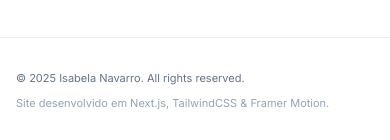
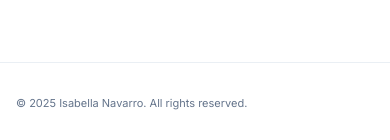
Before and after one commit to vanessapeq/isabella-navarro, a Next.js app: page / in a window 390 px wide. Shown: the part 701-841 px from the top of the page. Built offline with nearby package versions, Linux system fonts and the light colour scheme.

Commit message:
chore: final cleanup of footer, name spelling, and gallery responsiveness

```diff
--- a/app/bio/page.tsx
+++ b/app/bio/page.tsx
@@ -89,7 +89,7 @@ export default function BioPage() {
           >
             <Image
               src="/images/IsabellaNavarro_PremioBrasileiraChiado-46.jpg"
-              alt="Isabela Navarro - Processo Criativo"
+              alt="Isabella Navarro - Processo Criativo"
               fill
               className="object-cover"
               priority
@@ -110,7 +110,7 @@ export default function BioPage() {
             >
               <Image
                 src="/images/public-bio-isabela.jpg"
-                alt="Isabela Navarro"
+                alt="Isabella Navarro"
                 fill
                 className="object-cover"
               />
--- a/app/layout.tsx
+++ b/app/layout.tsx
@@ -24,9 +24,9 @@ const dmSerif = DM_Serif_Display({
 });
 
 export const metadata: Metadata = {
-  title: "Isabela Navarro — Visual Artist",
+  title: "Isabella Navarro — Visual Artist",
   description:
-    "Portfolio of visual artist Isabela Navarro. Contemporary azulejos, painting, photo art, installations and more."
+    "Portfolio of visual artist Isabella Navarro. Contemporary azulejos, painting, photo art, installations and more."
 };
 
 export default function RootLayout({
--- a/components/Footer.tsx
+++ b/components/Footer.tsx
@@ -5,10 +5,7 @@ export default function Footer() {
     <footer className="border-t border-slate-200/70 bg-white/80">
       <div className="container-base py-8">
         <div className="flex flex-col gap-2 text-[11px] text-slate-500 sm:flex-row sm:items-center sm:justify-between">
-          <p>© {new Date().getFullYear()} Isabela Navarro. All rights reserved.</p>
-          <p className="text-slate-400">
-            Site desenvolvido em Next.js, TailwindCSS &amp; Framer Motion.
-          </p>
+          <p>© {new Date().getFullYear()} Isabella Navarro. All rights reserved.</p>
         </div>
       </div>
     </footer>
--- a/components/HomeHero.tsx
+++ b/components/HomeHero.tsx
@@ -8,7 +8,7 @@ export default function HomeHero() {
       <div className="relative flex-1 overflow-hidden bg-slate-900">
         <Image
           src="/images/IsabellaNavarro_PremioBrasileiraChiado-21.jpg"
-          alt="Isabela Navarro - Prémio Brasileira do Chiado"
+          alt="Isabella Navarro - Prémio Brasileira do Chiado"
           fill
           priority
           className="object-cover object-center"
```
